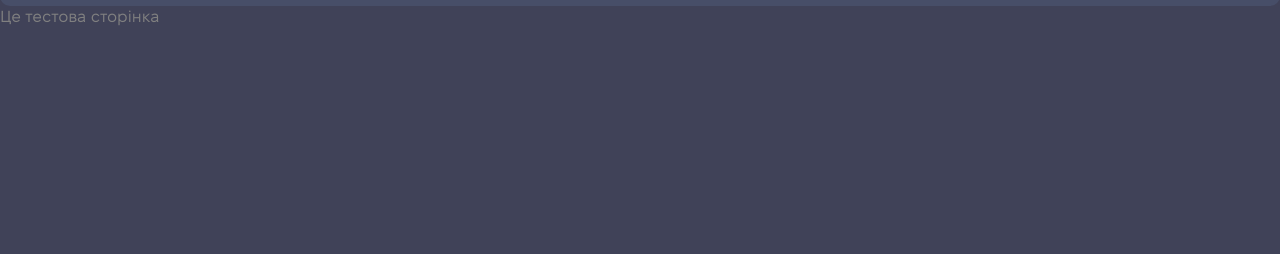
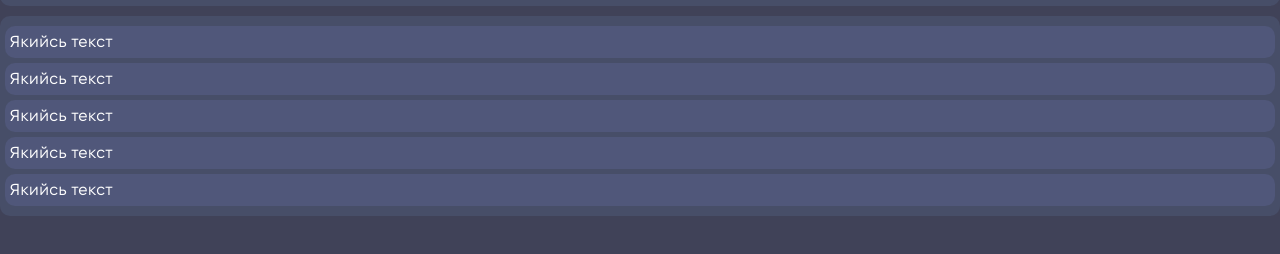
Before and after one commit to dik08razz/dik08razz.github.io, a plain HTML site: page index.html in a window 1280 px wide. Shown: the part 44-298 px from the top of the page. Drawn offline with Linux system fonts and the light colour scheme.

Commit message:
22112022

```diff
--- a/index.html
+++ b/index.html
@@ -14,6 +14,22 @@
     <div class="header">
         <p>dik08razz</p>
     </div>
-    <p style="color: gray;">Це тестова сторінка</p>
+    <div class="container">
+        <div class="subContainer">
+            Якийсь текст
+        </div>
+        <div class="subContainer">
+            Якийсь текст
+        </div>
+        <div class="subContainer">
+            Якийсь текст
+        </div>
+        <div class="subContainer">
+            Якийсь текст
+        </div>
+        <div class="subContainer">
+            Якийсь текст
+        </div>
+    </div>
 </body>
 </html>
--- a/res/css/main.css
+++ b/res/css/main.css
@@ -39,3 +39,24 @@
     margin: 0;
     background-color: #474E68;
 }
+
+.container {
+    background-color: #474E68;
+    margin-top: 10px;
+    width: 600px;
+    min-height: auto;
+    margin-left: auto;
+    margin-right: auto;
+    border-radius: 10px;
+    padding-top: 5px;
+    padding-bottom: 10px;
+}
+
+.subContainer {
+    background-color: #50577A;
+    padding: 5px;
+    border-radius: 10px;
+    margin-top: 5px;
+    margin-left: 5px;
+    margin-right: 5px;
+}
--- a/res/css/mobile.css
+++ b/res/css/mobile.css
@@ -6,3 +6,7 @@
 .header p {
     font-size: 32px;
 }
+
+.container {
+    width: auto;
+}
```
